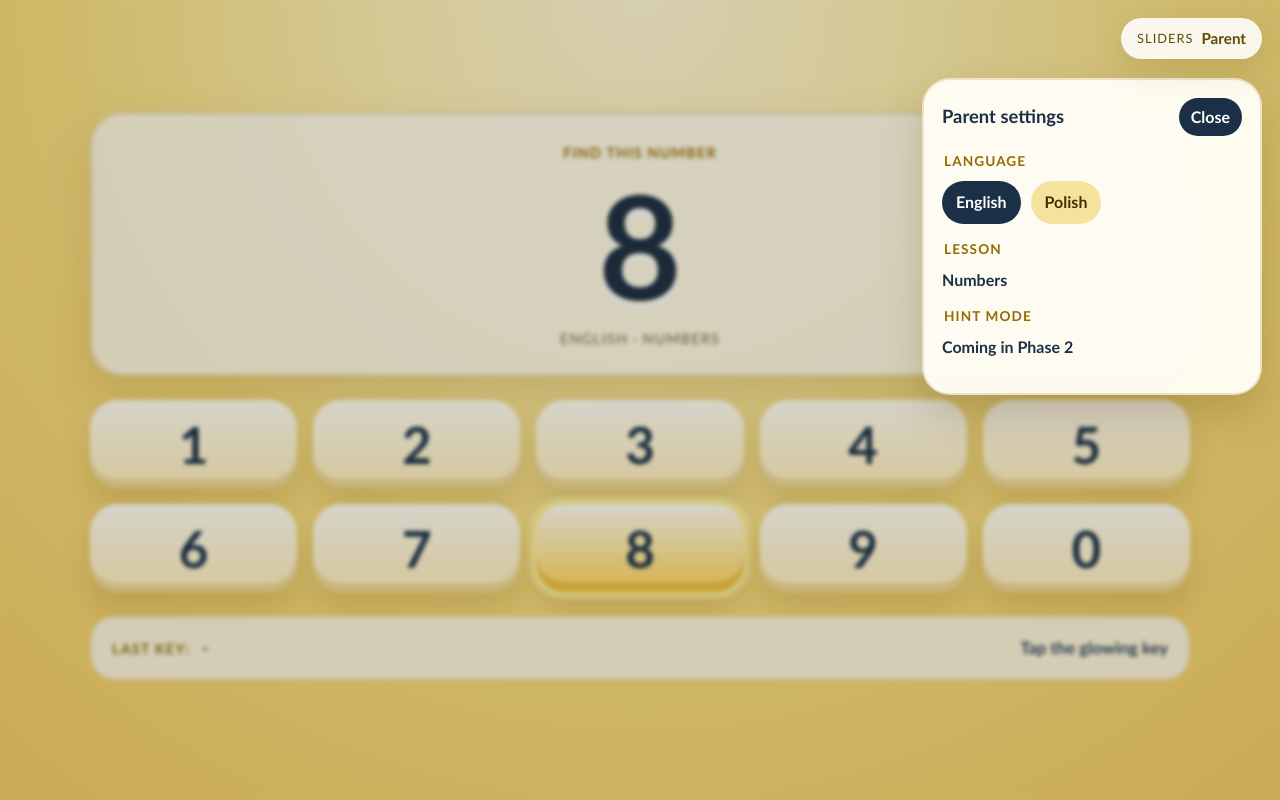
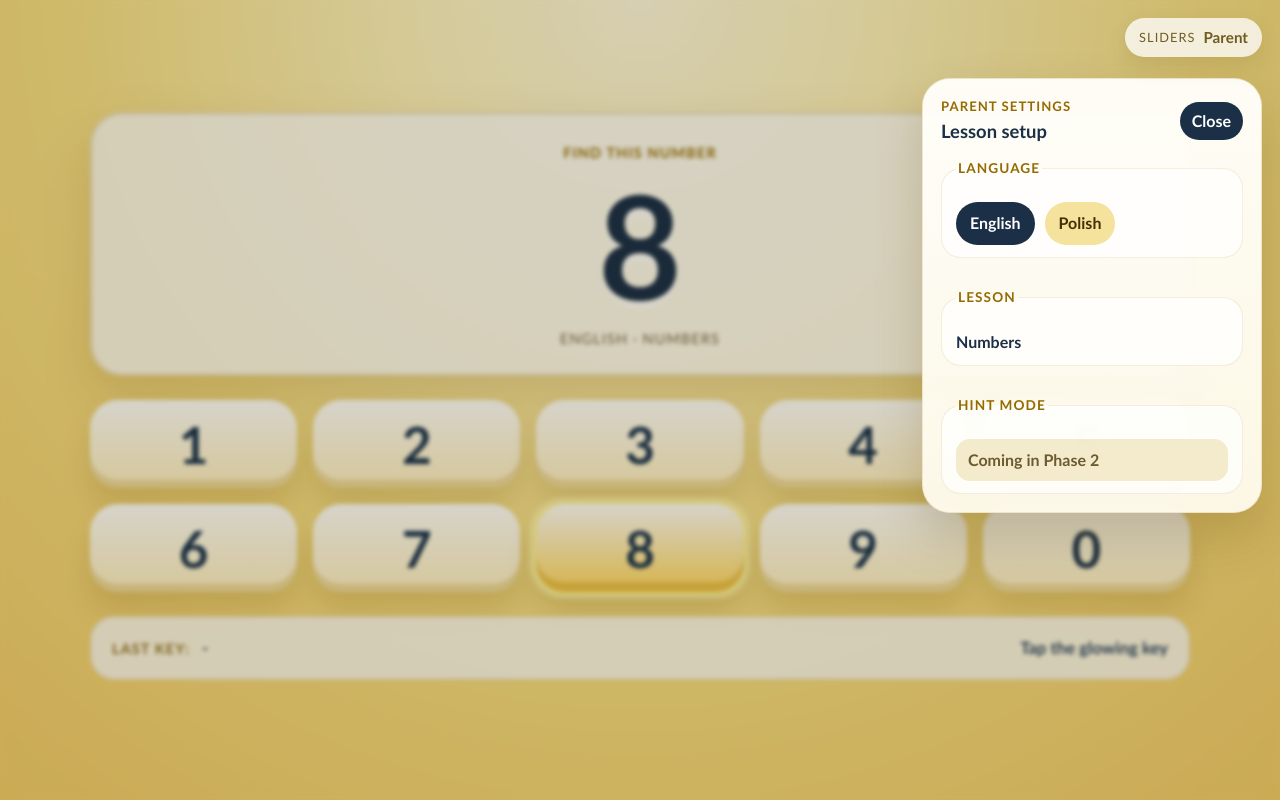
Before and after one commit to otiunov/keyboard_teacher, a React (Vite) app: page / in a window 1280 px wide. Both pictures are taken after a click on the button "Open parent settings". Built offline with nearby package versions, Linux system fonts and the light colour scheme.

Commit message:
Align phase 1 UI with spec

```diff
--- a/src/App.tsx
+++ b/src/App.tsx
@@ -64,7 +64,7 @@ function App() {
   }
 
   return (
-    <main className="stage">
+    <main className="stage" aria-label="Lesson stage">
       <button
         className="parent-chip"
         type="button"
@@ -95,8 +95,12 @@ function App() {
           aria-modal="true"
           aria-label="Parent settings"
         >
+          <div className="parent-drawer__surface">
             <header className="parent-drawer__header">
-            <h2>Parent settings</h2>
+              <div>
+                <p className="parent-drawer__eyebrow">Parent settings</p>
+                <h2>Lesson setup</h2>
+              </div>
               <button
                 className="parent-drawer__close"
                 type="button"
@@ -129,23 +133,45 @@ function App() {
               <p className="parent-drawer__static-value">Numbers</p>
             </fieldset>
 
-          <fieldset className="parent-drawer__group">
+            <fieldset className="parent-drawer__group parent-drawer__group--hint">
               <legend>Hint mode</legend>
-            <p className="parent-drawer__static-value">Coming in Phase 2</p>
+              <p className="parent-drawer__hint-placeholder" aria-disabled="true">
+                Coming in Phase 2
+              </p>
             </fieldset>
+          </div>
         </section>
       ) : null}
 
       <section className="lesson-shell" aria-label="Numbers lesson">
-        <header className="prompt-beacon">
-          <p className="prompt-beacon__eyebrow">{copy.eyebrow}</p>
+        <section
+          className="prompt-beacon"
+          role="region"
+          aria-labelledby="prompt-beacon-title"
+          aria-describedby="prompt-beacon-meta"
+        >
+          <h2 className="sr-only" id="prompt-beacon-title">
+            Prompt beacon
+          </h2>
+          <p className="prompt-beacon__eyebrow">
+            {copy.eyebrow}
+          </p>
           <div className="prompt-beacon__target" aria-live="polite">
             {lesson.target}
           </div>
-          <p className="prompt-beacon__meta">{copy.meta}</p>
-        </header>
+          <p className="prompt-beacon__meta" id="prompt-beacon-meta">
+            {copy.meta}
+          </p>
+        </section>
 
-        <section className="keyboard-field" aria-label="Number keyboard">
+        <section
+          className="keyboard-field"
+          role="region"
+          aria-labelledby="keyboard-field-title"
+        >
+          <h2 className="sr-only" id="keyboard-field-title">
+            Keyboard field
+          </h2>
           {numberRows.map((row, rowIndex) => (
             <div className="keyboard-row" key={rowIndex}>
               {row.map((value) => {
@@ -167,7 +193,15 @@ function App() {
           ))}
         </section>
 
-        <section className="feedback-strip" aria-live="polite">
+        <section
+          className="feedback-strip"
+          role="status"
+          aria-labelledby="feedback-strip-title"
+          aria-live="polite"
+        >
+          <h2 className="sr-only" id="feedback-strip-title">
+            Feedback strip
+          </h2>
           <p>
             <span className="feedback-strip__label">Last key:</span>{' '}
             {lesson.lastKey ?? '-'}
--- a/src/styles.css
+++ b/src/styles.css
@@ -59,13 +59,14 @@ button {
   right: 18px;
   border: 0;
   border-radius: 999px;
-  padding: 10px 16px;
+  padding: 9px 14px;
   display: inline-flex;
   align-items: center;
   gap: 8px;
-  background: rgba(255, 255, 255, 0.88);
-  box-shadow: 0 10px 30px rgba(104, 73, 4, 0.16);
-  color: #5f4b00;
+  background: rgba(255, 255, 255, 0.76);
+  box-shadow: 0 8px 20px rgba(104, 73, 4, 0.12);
+  color: #6e5c23;
+  backdrop-filter: blur(12px);
   z-index: 3;
 }
 
@@ -85,12 +86,19 @@ button {
   top: 78px;
   right: 18px;
   width: min(92vw, 340px);
+  border-radius: 28px;
+  background: rgba(255, 253, 244, 0.94);
+  border: 1px solid rgba(163, 116, 8, 0.16);
+  box-shadow: 0 24px 48px rgba(104, 73, 4, 0.22);
+  overflow: hidden;
+  z-index: 2;
+}
+
+.parent-drawer__surface {
+  display: grid;
+  gap: 14px;
   padding: 18px;
-  border-radius: 28px;
-  background: rgba(255, 253, 244, 0.97);
-  border: 2px solid rgba(163, 116, 8, 0.18);
-  box-shadow: 0 20px 40px rgba(104, 73, 4, 0.22);
-  z-index: 2;
+  background: linear-gradient(180deg, rgba(255, 255, 255, 0.5), rgba(251, 245, 222, 0.4));
 }
 
 .parent-drawer__header {
@@ -98,7 +106,15 @@ button {
   align-items: center;
   justify-content: space-between;
   gap: 12px;
-  margin-bottom: 16px;
+}
+
+.parent-drawer__eyebrow {
+  margin: 0 0 4px;
+  color: #946b00;
+  font-size: 0.82rem;
+  font-weight: 800;
+  letter-spacing: 0.08em;
+  text-transform: uppercase;
 }
 
 .parent-drawer__header h2 {
@@ -118,8 +134,10 @@ button {
 
 .parent-drawer__group {
   margin: 0 0 16px;
-  padding: 0;
-  border: 0;
+  padding: 14px 14px 12px;
+  border: 1px solid rgba(163, 116, 8, 0.12);
+  border-radius: 20px;
+  background: rgba(255, 255, 255, 0.72);
 }
 
 .parent-drawer__group legend {
@@ -155,6 +173,19 @@ button {
   margin: 0;
   color: #1b2f46;
   font-weight: 800;
+}
+
+.parent-drawer__group--hint {
+  margin-bottom: 0;
+}
+
+.parent-drawer__hint-placeholder {
+  margin: 0;
+  padding: 10px 12px;
+  border-radius: 14px;
+  background: rgba(240, 228, 188, 0.72);
+  color: #6b5b2f;
+  font-weight: 700;
 }
 
 .prompt-beacon {
@@ -249,6 +280,18 @@ button {
   color: #8d6d1c;
 }
 
+.sr-only {
+  position: absolute;
+  width: 1px;
+  height: 1px;
+  padding: 0;
+  margin: -1px;
+  overflow: hidden;
+  clip-path: inset(50%);
+  white-space: nowrap;
+  border: 0;
+}
+
 @media (max-width: 720px) {
   .stage {
     padding-top: 72px;
```
Also changed, not shown: 1 other file (tests, documents, lock files or other folders). Lines whose indentation alone changed are shown as unchanged.
